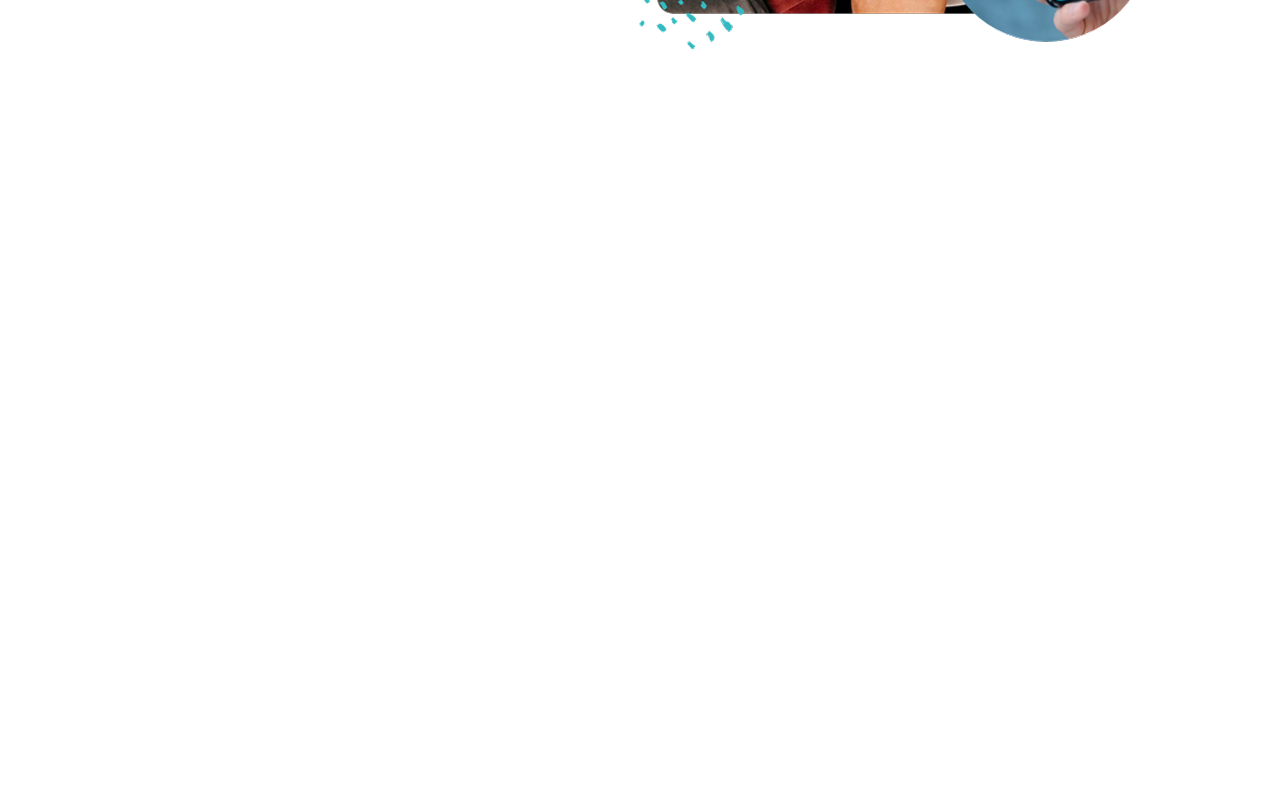
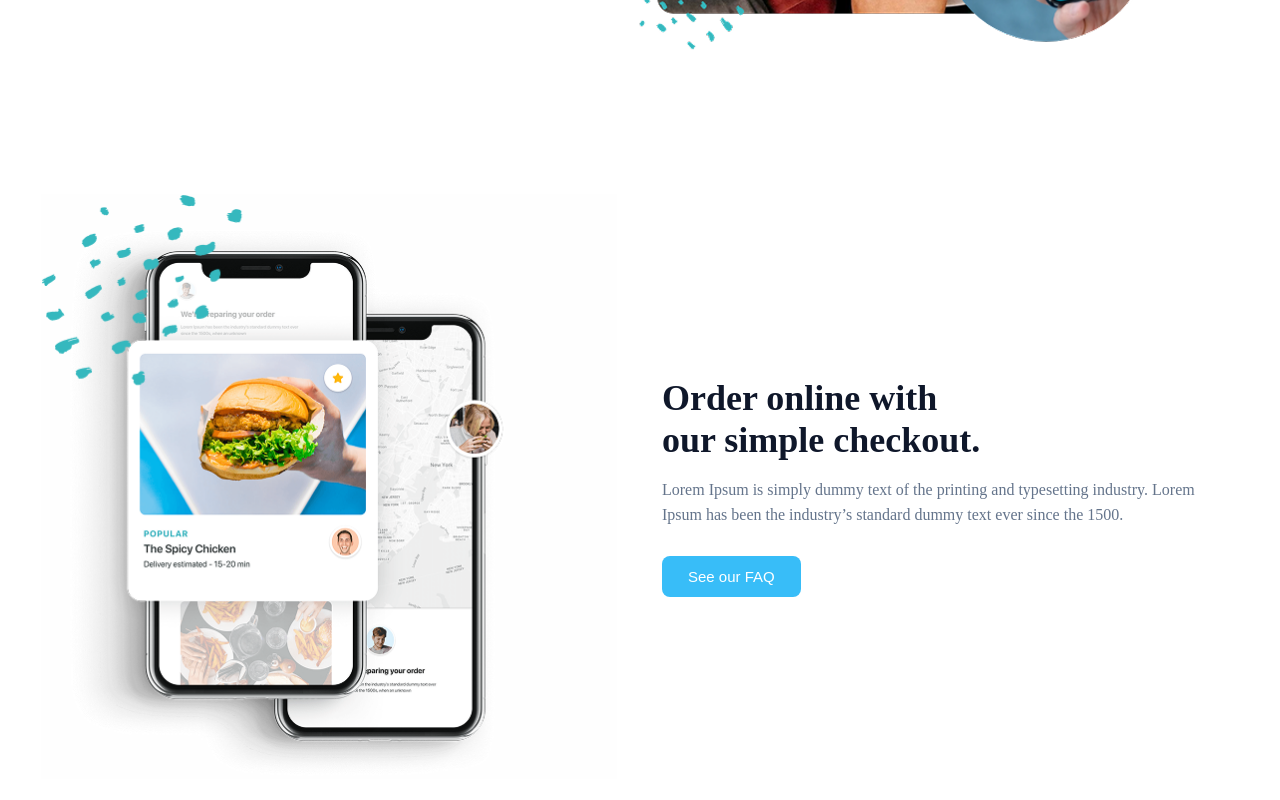
Before and after one commit to okk-rgb/team-project-1, a React (Vite) app: page / in a window 1280 px wide. Shown: the part 890-1690 px from the top of the page. Before the commit the page ends 1244 px from the top, so only its background shows below. Built offline with nearby package versions, Linux system fonts and the light colour scheme.

Commit message:
order done

```diff
--- a/src/components/order/Order.jsx
+++ b/src/components/order/Order.jsx
@@ -1,12 +1,26 @@
-
-
+import "./Orders.css";
+import phones from "../../assets/phones.png";
 
 const Order = () => {
-  return(
-    <div className="container">
+  return (
+    <div className="order-wrapper">
+      <div className="order-left">
+        <img src={phones} alt="phones" />
+      </div>
 
+      <div className="order-right">
+        <h2>
+          Order online with <br /> our simple checkout.
+        </h2>
+        <p>
+          Lorem Ipsum is simply dummy text of the printing and
+          typesetting industry. Lorem Ipsum has been the industry’s
+          standard dummy text ever since the 1500.
+        </p>
+        <button>See our FAQ</button>
+      </div>
     </div>
-  )
-}
+  );
+};
 
-export default Order
+export default Order;
--- /dev/null
+++ b/src/components/order/Orders.css
@@ -0,0 +1,52 @@
+
+.order-wrapper {
+    width: 1200px;
+    height: 585.96875px;
+    display: flex;
+    margin: 0 auto;
+  }
+
+  .order-left {
+    width: 578px;
+    height: 585.96875px;
+  }
+
+  .order-left img {
+    width: 100%;
+    height: 100%;
+    object-fit: contain;
+  }
+
+  .order-right {
+    width: 578px;
+    height: 585.96875px;
+    display: flex;
+    flex-direction: column;
+    justify-content: center;
+    padding-left: 44px;
+  }
+
+  .order-right h2 {
+    font-size: 36px;
+    font-weight: 700;
+    color: #0f172a;
+    margin-bottom: 16px;
+  }
+
+  .order-right p {
+    font-size: 16px;
+    line-height: 1.6;
+    color: #64748b;
+    margin-bottom: 28px;
+  }
+
+  .order-right button {
+    width: fit-content;
+    padding: 12px 26px;
+    background: #38bdf8;
+    border: none;
+    border-radius: 8px;
+    color: #fff;
+    font-size: 15px;
+    cursor: pointer;
+  }
```
Also changed, not shown: src/assets/phones.png (added).
